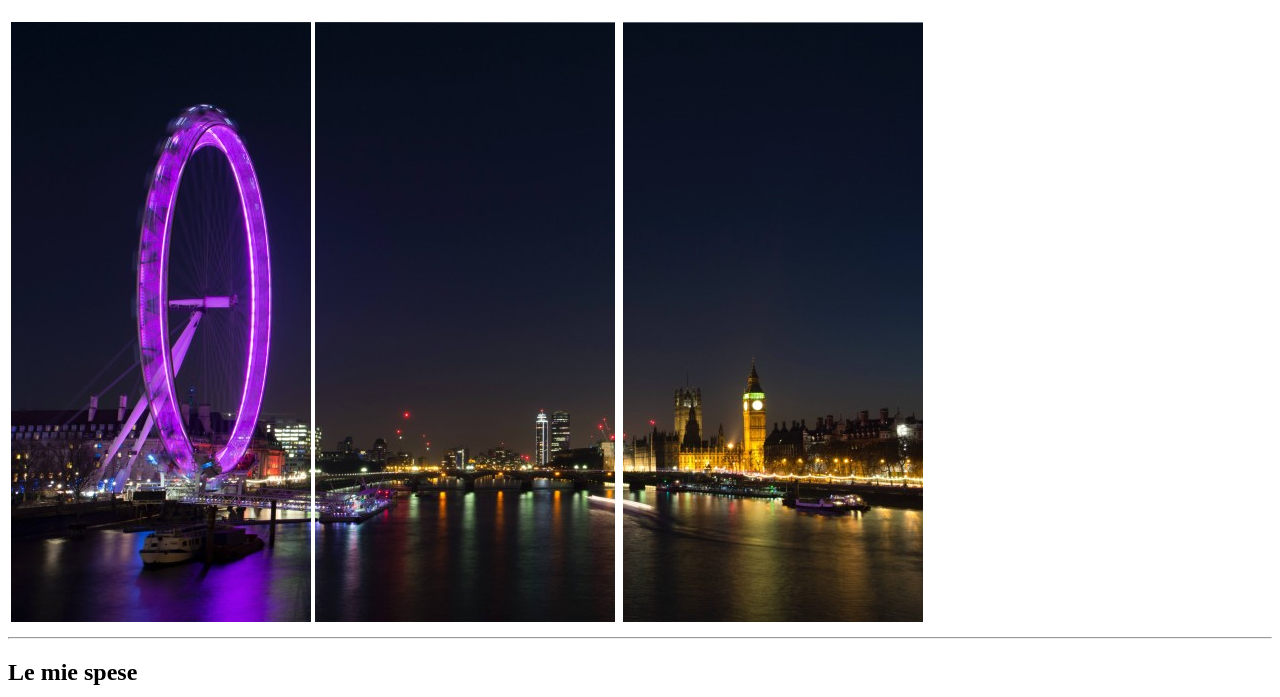
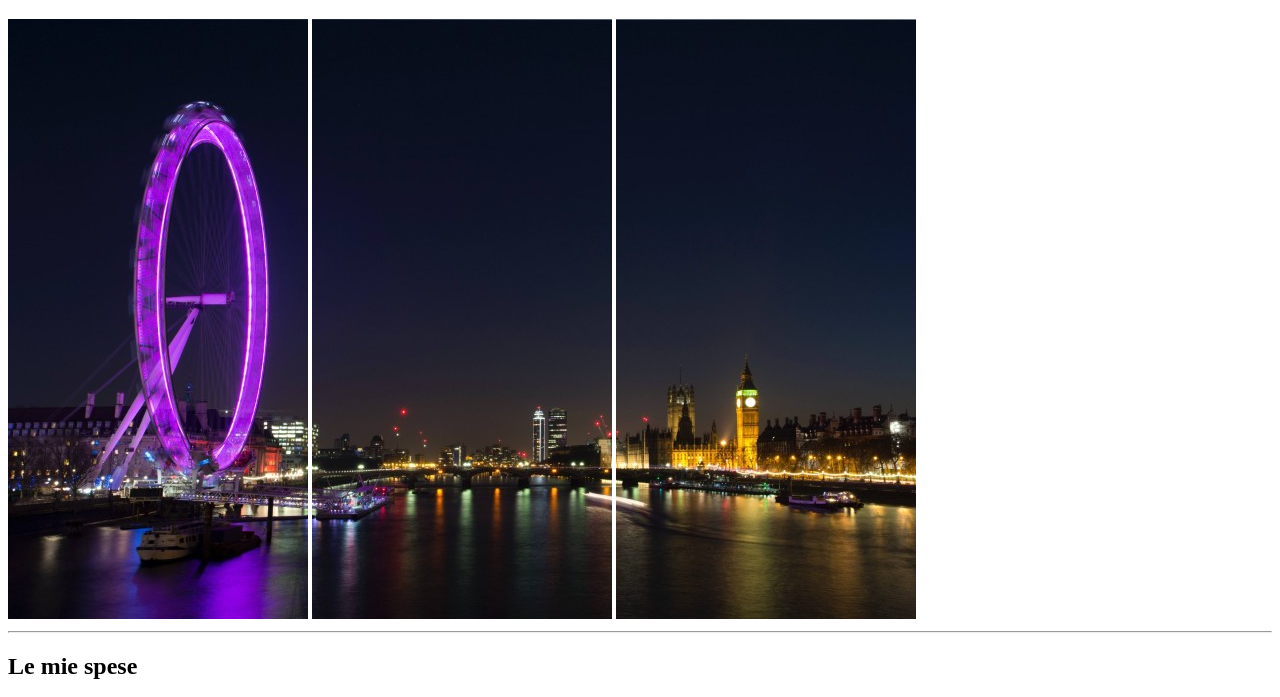
Before and after one commit to Vitto95/html-london-trip, a plain HTML site: page index.html in a window 1280 px wide. Shown: the part 61-758 px from the top of the page. Drawn offline with Linux system fonts and the light colour scheme.

Commit message:
codice sistemato e corretto

```diff
--- a/index.html
+++ b/index.html
@@ -14,14 +14,9 @@
 
     <h1>Il mio viaggio a Londra</h1>
 
-    <table>
-      <tr>
-        <td><img src="img/1-pexels-bill-emrich-230794-0.jpg" alt="Prima foto Londra"></td>
-        <td><img src="img/2-pexels-bill-emrich-230794-1.jpg" alt="Seconda foto Londra"><td>
-        <td><img src="img/3-pexels-bill-emrich-230794-2.jpg" alt="Terza foto Londra"></td>
-      </tr>
-    </table>
-
+      <img src="img/1-pexels-bill-emrich-230794-0.jpg" alt="Prima foto Londra">
+      <img src="img/2-pexels-bill-emrich-230794-1.jpg" alt="Seconda foto Londra">
+      <img src="img/3-pexels-bill-emrich-230794-2.jpg" alt="Terza foto Londra">
 
   </header>
 
```
